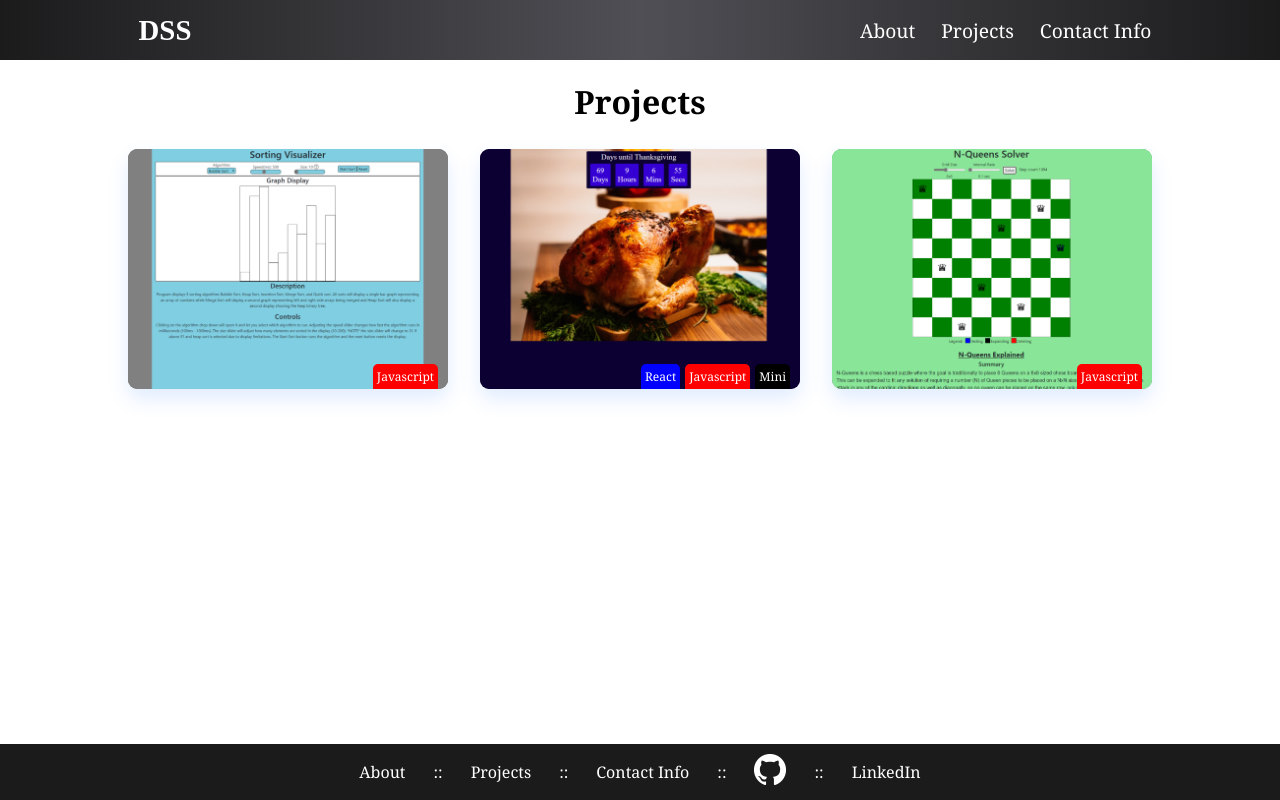
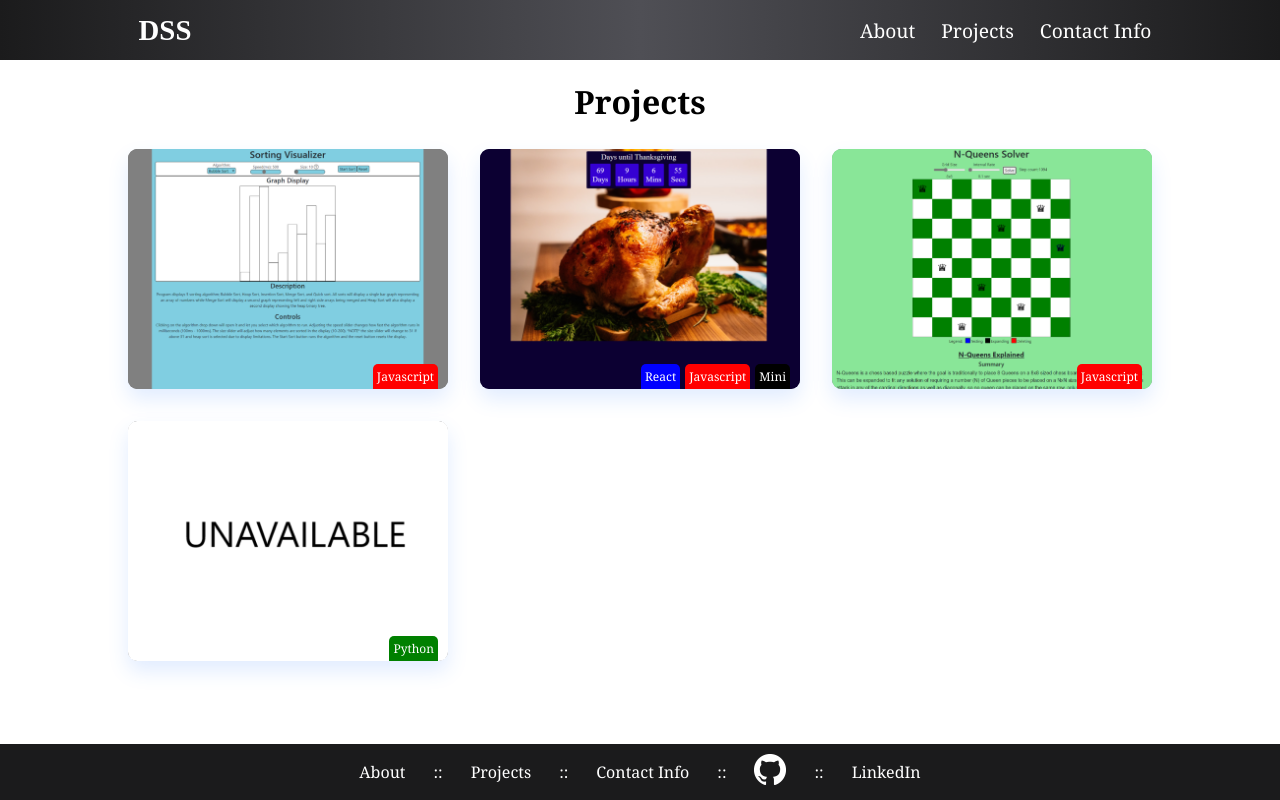
Before and after one commit to DSSzymanski/Portfolio, a React (Create React App) app: page /projects in a window 1280 px wide. Built offline with nearby package versions, Linux system fonts and the light colour scheme.

Commit message:
Added another project and changed text of contact page.

```diff
--- a/src/components/Card/CardItems.js
+++ b/src/components/Card/CardItems.js
@@ -3,12 +3,12 @@ const js = {
 	text: 'Javascript'
 }
 
-/*
+
 const python = {
 	cName: 'python',
 	text: 'Python'
 }
-*/
+
 const react = {
 	cName: 'react',
 	text: 'React'
@@ -45,5 +45,13 @@ export const CardItems = [
 		blurb: 'N-Queens puzzle solver using a backtracking algorithm and displayed on a canvas.',
 		path: 'https://github.com/DSSzymanski/N-Queens-Visualization',
 		tags: [js]
+	},
+	{
+		title: 'N-Queens',
+		img: '/',
+		blurb: 'Original N-Queens solving project. Utilizes python to display solutions to the N-Queens\
+				on the command line.',
+		path: 'https://github.com/DSSzymanski/N-Queens',
+		tags: [python]
 	}
 ];
--- a/src/components/ContactHeader/ContactHeader.js
+++ b/src/components/ContactHeader/ContactHeader.js
@@ -8,7 +8,7 @@ function ContactHeader() {
             <div className="contact-page-header">
 				<h1>Contact Information</h1>
                 <div className="contact-blurb">
-                    Feel free to reach out and contact me, whether it's about job offers or to just comment or suggest improvements on the portfolio, any feedback is welcome.
+                    Feel free to reach out and contact me, even just to comment or suggest improvements on the portfolio, any feedback is welcome.
                 </div>
 			</div>
         </>
```
